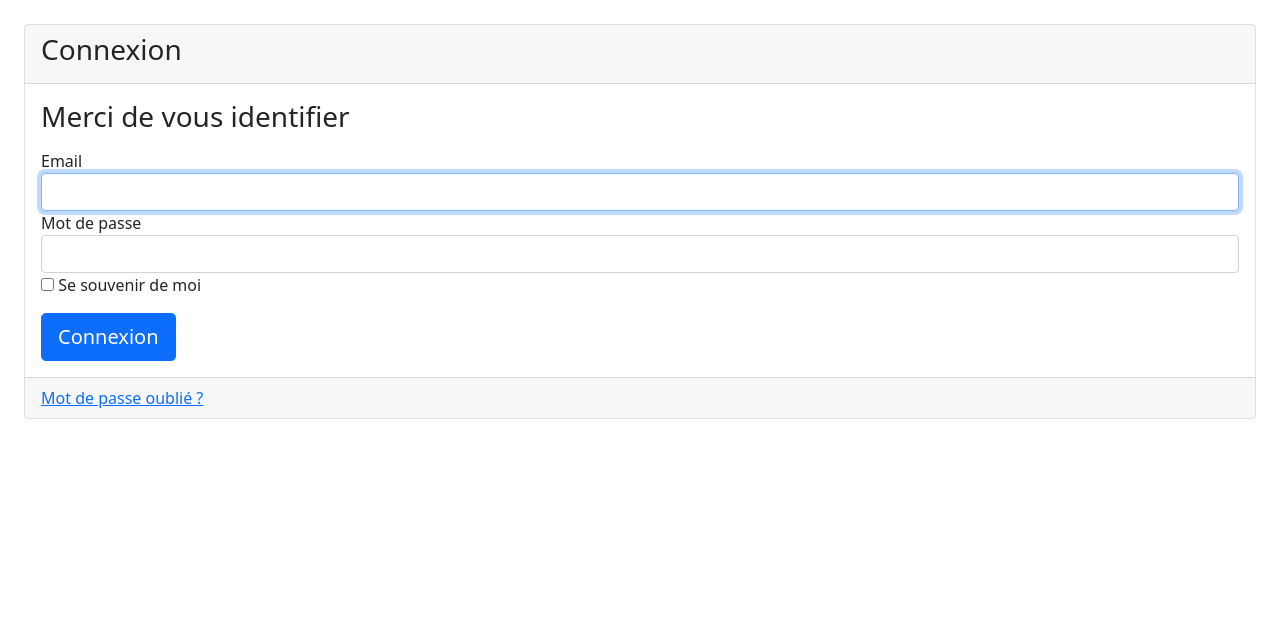
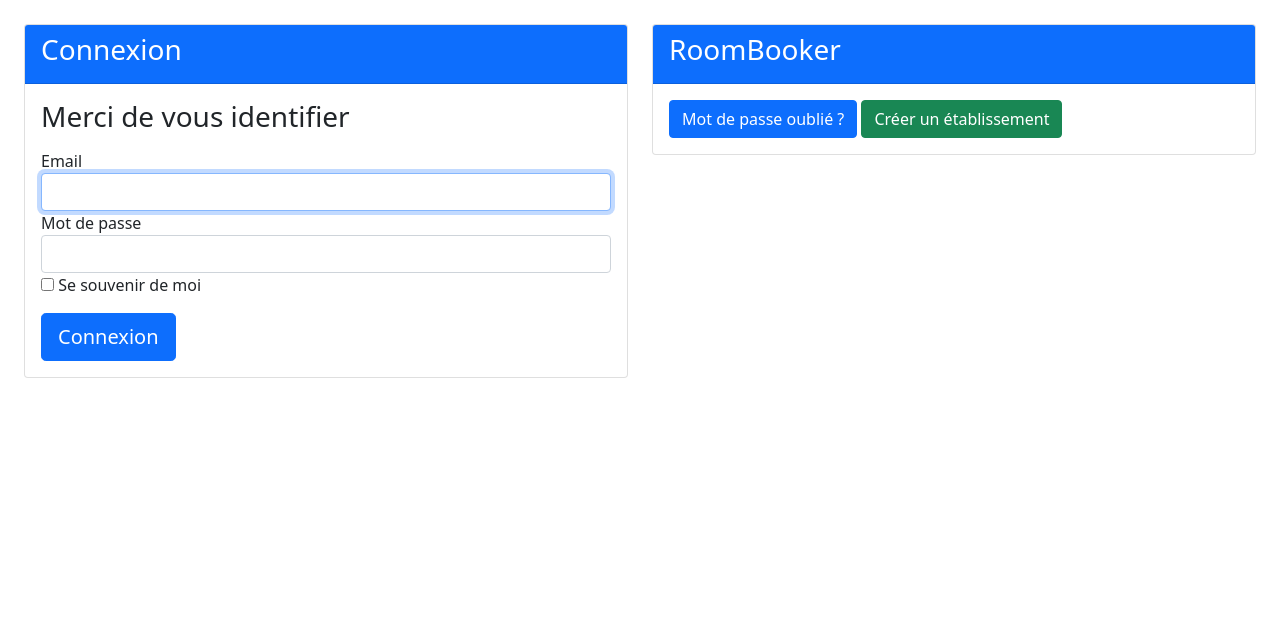
Before and after one commit to RoomBookerE4/web, a Symfony app: template templates/security/login.html.twig in a window 1280 px wide. Shown: the part 56-674 px from the top of the page. Run offline with Twig, Linux system fonts and the light colour scheme; the template is opened without the code that fills it, so the values that code supplies are empty; some libraries are stand-ins or nearby versions.

Commit message:
:art: Add other card on login page

```diff
--- a/templates/security/login.html.twig
+++ b/templates/security/login.html.twig
@@ -3,8 +3,10 @@
 {% block title %}Connexion{% endblock %}
 
 {% block body %}
+<div class="row">
+    <div class="col">
         <div class="card">
-    <div class="card-header">
+            <div class="card-header card-outline-primary">
                 <h3 class="card-title">Connexion</h3>
             </div>
             <div class="card-body">
@@ -32,8 +34,18 @@
                     </button>
                 </form>
             </div>
-    <div class="card-footer">
-        <a href="{{ path('user_password_forgotten') }}">Mot de passe oublié ?</a>
+        </div>
+    </div>
+    <div class="col">
+        <div class="card">
+            <div class="card-header card-outline-primary">
+                <h3 class="card-title">RoomBooker</h3>
+            </div>
+            <div class="card-body">
+                <a href="{{ path('user_password_forgotten') }}" class="btn btn-primary">Mot de passe oublié ?</a>
+                <a href="{{ path('registration_establishment') }}" class="btn btn-success">Créer un établissement</a>
+            </div>
+        </div>
     </div>
 </div>
 {% endblock %}
```
Lines whose indentation alone changed are shown as unchanged.
